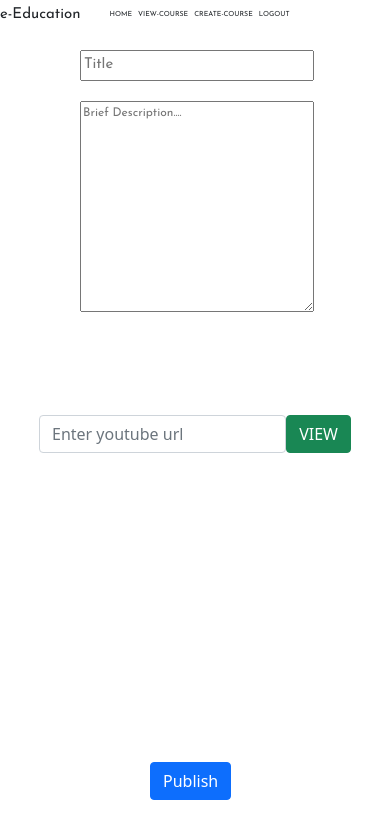
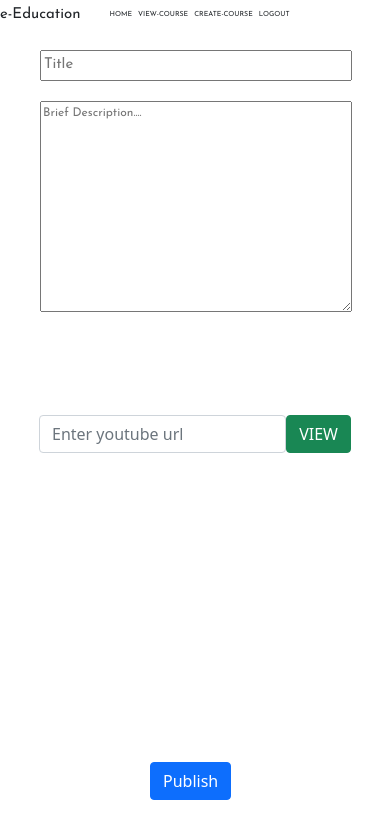
Before and after one commit to thilip2001/stepup_project1, a React (Create React App) app: page /create in a window 390 px wide. Shown: the top 838 px of the page. Built offline with nearby package versions, Linux system fonts and the light colour scheme.

Commit message:
media query added

```diff
--- a/src/pages/create/create.css
+++ b/src/pages/create/create.css
@@ -39,7 +39,7 @@
 }
 @media (max-width: 400px){
     .createFormGroup{
-        margin-left: 80px;
+        margin-left: 40px;
         display: flex;
         align-items: center;
     }
@@ -47,7 +47,7 @@
     .createInput{
         font-size: 15px;
         padding: 2px;
-        width: 60vw;
+        width: 80vw;
         top: 150px;
         font-family: 'josefin sans',sans-serif;
 
```
